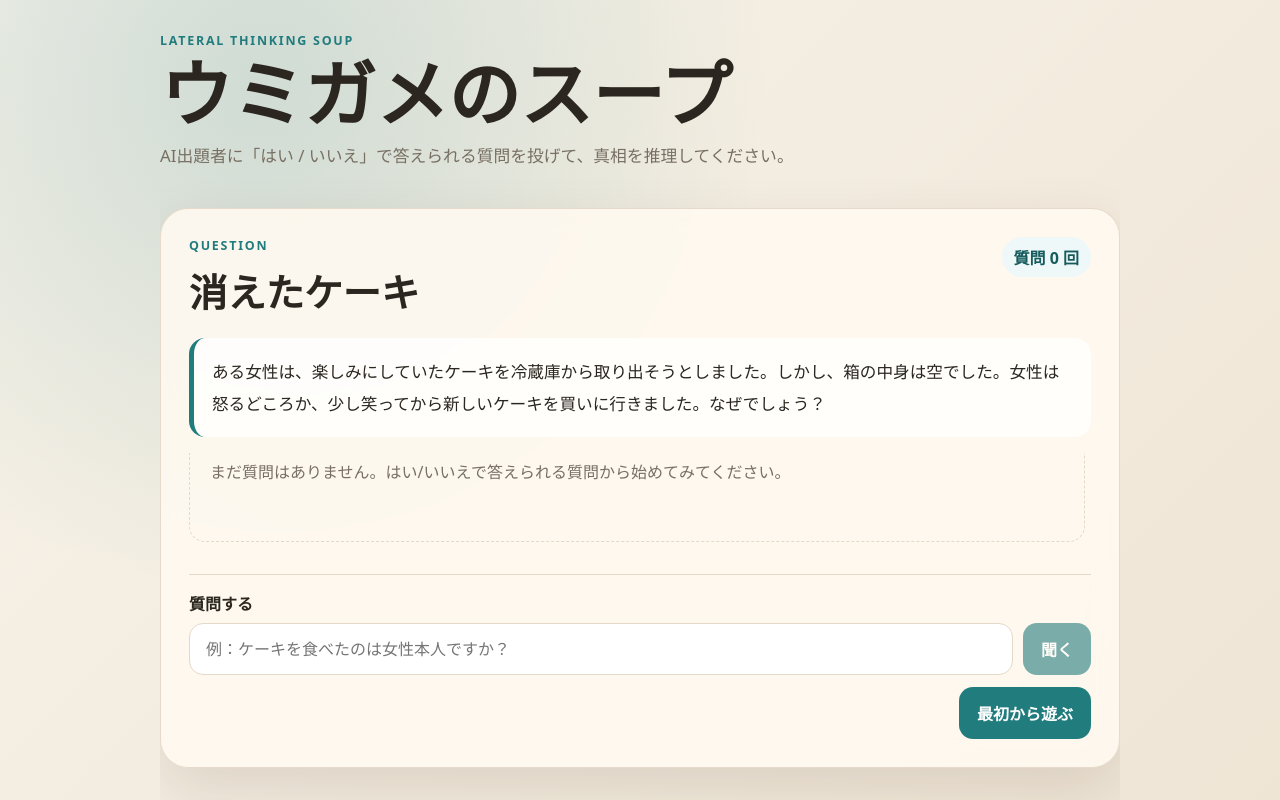
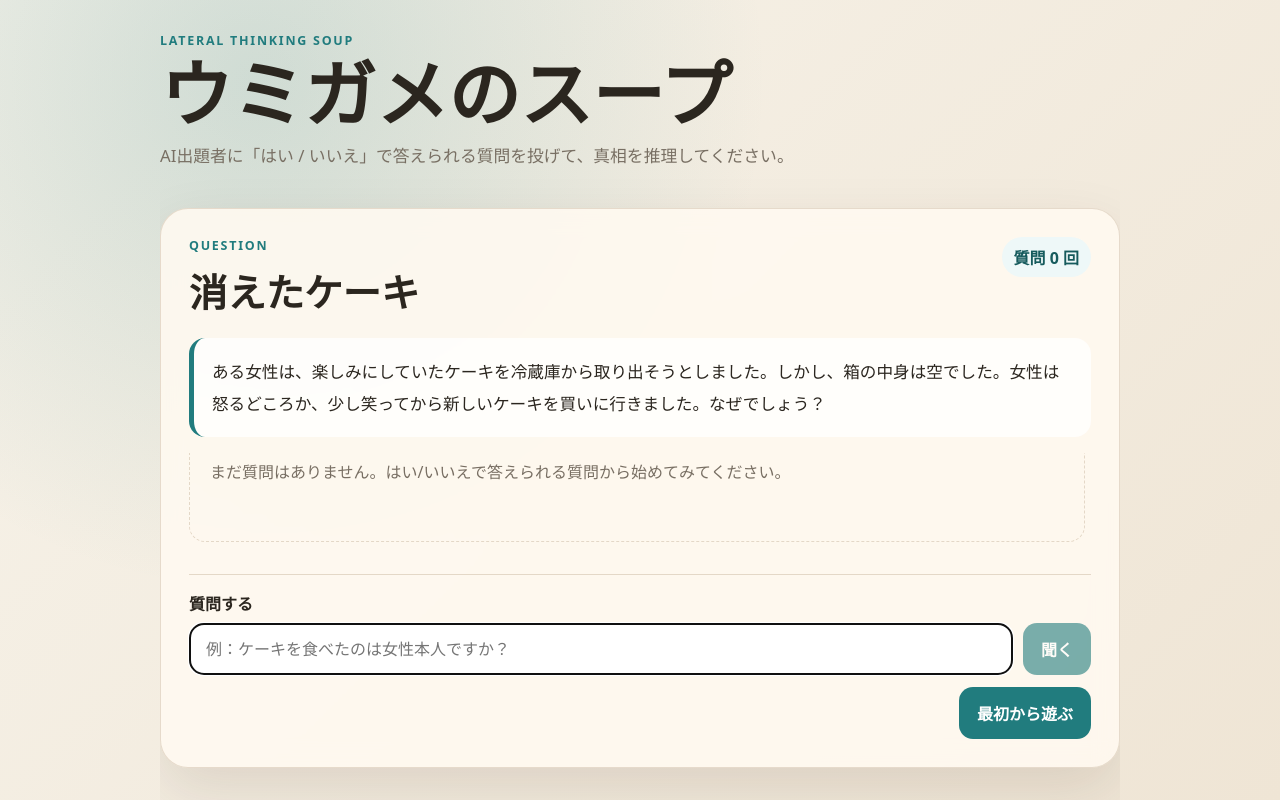
Before and after one commit to akino-aki/umigame-no-soup, a Next.js app: page / in a window 1280 px wide. Built offline with nearby package versions, Linux system fonts and the light colour scheme.

Commit message:
fix(ui): 質問送信後に入力欄へフォーカスを戻す

```diff
--- a/components/Game.tsx
+++ b/components/Game.tsx
@@ -32,10 +32,17 @@ export function Game({ story }: Props) {
   const [error, setError] = useState<string | null>(null);
 
   const logEndRef = useRef<HTMLDivElement | null>(null);
+  const inputRef = useRef<HTMLInputElement | null>(null);
 
   useEffect(() => {
     logEndRef.current?.scrollIntoView({ behavior: "smooth" });
   }, [messages, truth]);
+
+  useEffect(() => {
+    if (!isLoading && !truth) {
+      inputRef.current?.focus();
+    }
+  }, [isLoading, truth]);
 
   const questionCount = useMemo(
     () => messages.filter((message) => message.role === "user").length,
@@ -153,6 +160,7 @@ export function Game({ story }: Props) {
         <label htmlFor="question">質問する</label>
         <div className="inputRow">
           <input
+            ref={inputRef}
             id="question"
             value={question}
             onChange={(event) => setQuestion(event.target.value)}
```
